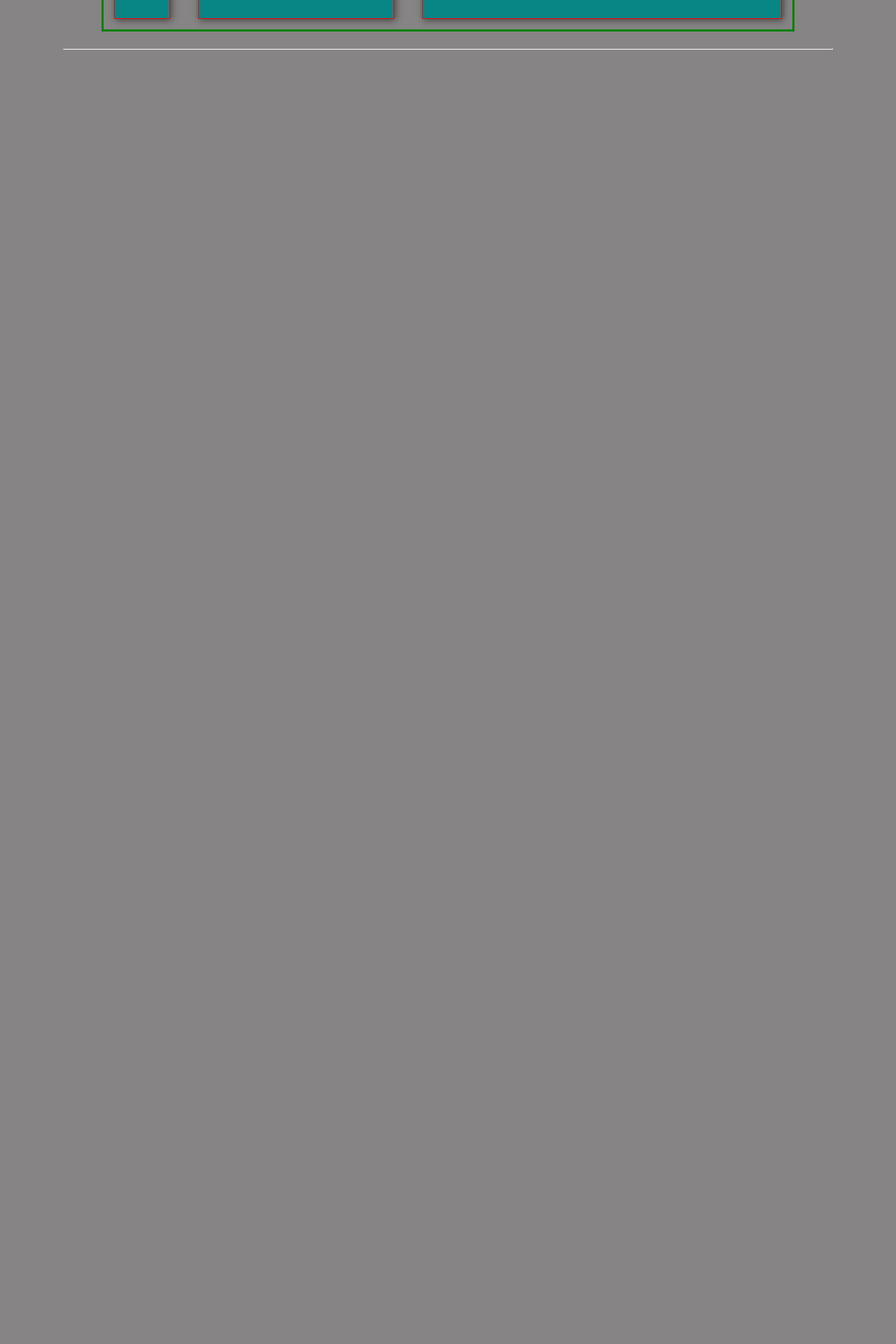
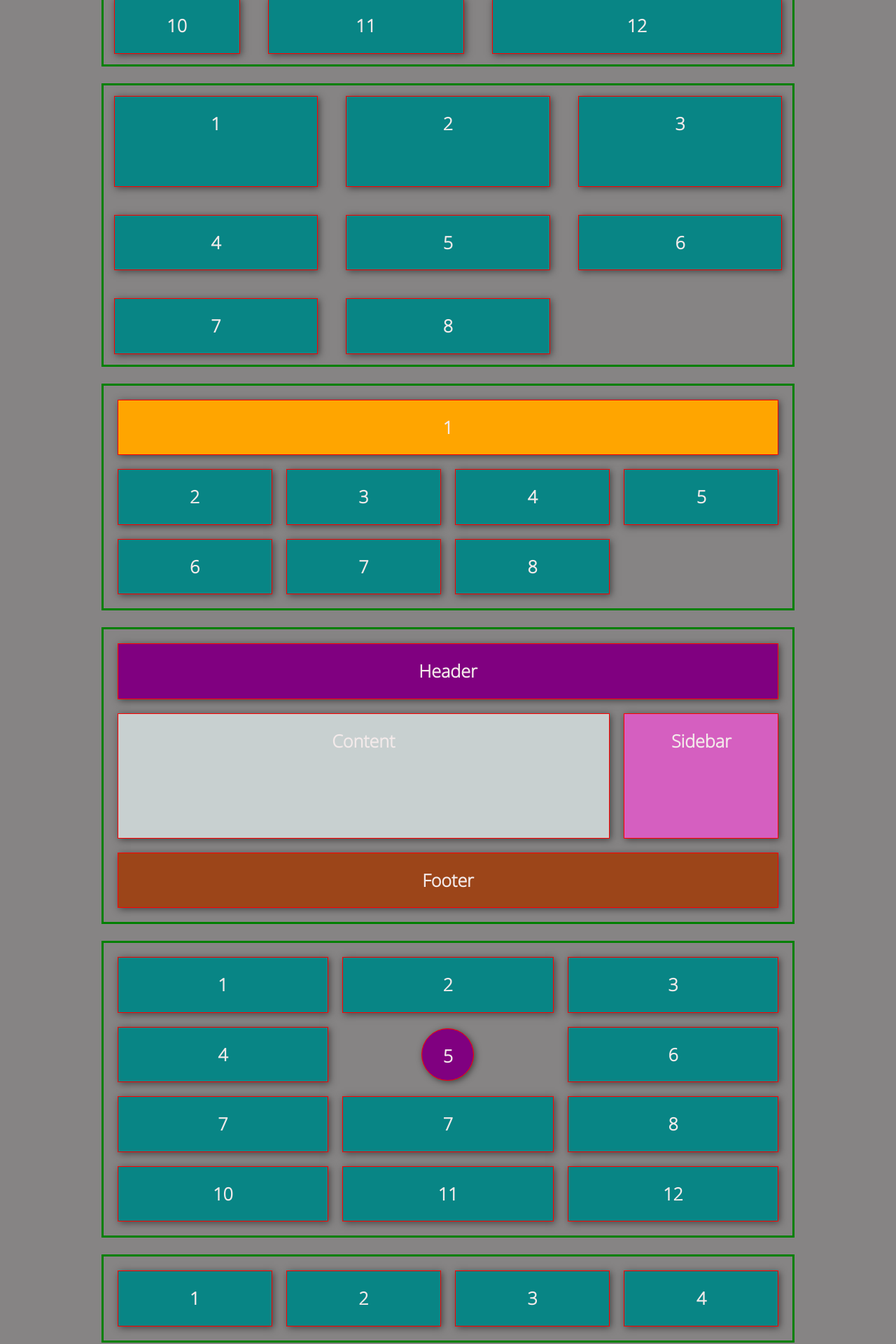
Before and after one commit to OscarRondon/Learning-CSS, a React (Vite) app: page / in a window 1280 px wide. Shown: the part 640-2560 px from the top of the page at 70% size. Before the commit the page ends 826 px from the top, so only its background shows below. Built offline with nearby package versions, Linux system fonts and the light colour scheme.

Commit message:
CSSGrid #2

```diff
--- a/src/Components/CSSGrid-1.module.css
+++ /dev/null
@@ -1,30 +0,0 @@
-
-.header p{
-    font-size: 50px;
-    text-align: center;
-    padding: 20px 0;
-}
-
-.container{
-    display: grid;
-    grid-template-columns: 100px 300px 1fr;
-    grid-template-rows: 150px 50px;
-    grid-gap: 20px;
-    width: 90%;
-    margin: auto;
-    border: solid green;
-    padding: 5px;
-    font-size: 25px;
-}
-
-
-.container > div{
-    font-family: OpenSans-Regula;
-    padding: 20px;
-    color: rgb(243, 234, 234);
-    background-color: rgb(8, 133, 133);
-    border: solid red 1px;
-    margin: 10px;
-    box-shadow: 2px 2px 10px rgb(0, 0, 0, 0.5);
-    text-align: center;
-}
--- a/src/Components/CSSGrid.jsx
+++ b/src/Components/CSSGrid.jsx
@@ -1,5 +1,4 @@
 import styles from './CSSGrid.module.css'
-import styles1 from './CSSGrid-1.module.css'
 
 export const CSSGrid = () => {
   return (
@@ -8,11 +7,11 @@ export const CSSGrid = () => {
       <div id='header' className={styles.header}>
         <p>CSS Grid</p>
       </div>
-      <div id='Container' className={[styles.container, styles1.container].join(' ')}>
+      <div id='Container' className={styles.container1}>
         <div>1</div>
         <div>2</div>
         <div>3</div>
-        <div>4</div>
+        <div>4 </div>
         <div>5</div>
         <div>6</div>
         <div>7</div>
@@ -23,6 +22,57 @@ export const CSSGrid = () => {
         <div>12</div>
       </div>
       <br />
+      <div id='Container2' className={styles.container2}>
+        <div>1</div>
+        <div>2</div>
+        <div>3</div>
+        <div>4 </div>
+        <div>5</div>
+        <div>6</div>
+        <div>7</div>
+        <div>8</div>
+      </div>
+      <br />
+      <div id='Container3' className={styles.container3}>
+        <div className={styles.item}>1</div>
+        <div>2</div>
+        <div>3</div>
+        <div>4 </div>
+        <div>5</div>
+        <div>6</div>
+        <div>7</div>
+        <div>8</div>
+      </div>
+      <br />
+      <div id='Container4' className={styles.container4}>
+        <div className={styles.header}>Header</div>
+        <div className={styles.contenido}>Content</div>
+        <div className={styles.sidebar}>Sidebar</div>
+        <div className={styles.footer}>Footer</div>
+      </div>
+      <br />
+      <div id='Container5' className={styles.container5}>
+        <div>1</div>
+        <div>2</div>
+        <div>3</div>
+        <div>4 </div>
+        <div className={styles.item}>5</div>
+        <div>6</div>
+        <div>7</div>
+        <div>7</div>
+        <div>8</div>
+        <div>10</div>
+        <div>11</div>
+        <div>12</div>
+      </div>
+      <br />
+      <div id='Container6' className={styles.container6}>
+        <div>1</div>
+        <div>2</div>
+        <div>3</div>
+        <div>4</div>
+      </div>
+      <br />
       <hr />
     </>
   )
--- a/src/Components/CSSGrid.module.css
+++ b/src/Components/CSSGrid.module.css
@@ -1,11 +1,10 @@
-
-.header p{
+.header p {
     font-size: 50px;
     text-align: center;
     padding: 20px 0;
 }
 
-.container{
+.container {
     width: 90%;
     margin: auto;
     border: solid green;
@@ -14,7 +13,7 @@
 }
 
 
-.container > div{
+.container>div {
     font-family: OpenSans-Regula;
     padding: 20px;
     color: rgb(243, 234, 234);
@@ -24,3 +23,208 @@
     box-shadow: 2px 2px 10px rgb(0, 0, 0, 0.5);
     text-align: center;
 }
+
+.container1 {
+    display: grid;
+    grid-template-columns: 200px 300px 1fr;
+    grid-template-rows: minmax(150px, auto) minmax(75px, auto);
+    grid-gap: 20px;
+    width: 90%;
+    margin: auto;
+    border: solid green;
+    padding: 5px;
+    font-size: 25px;
+
+}
+
+.container1>div {
+    font-weight: 900;
+    padding: 20px;
+    color: rgb(243, 234, 234);
+    background-color: rgb(8, 133, 133);
+    border: solid red 1px;
+    margin: 10px;
+    box-shadow: 2px 2px 10px rgb(0, 0, 0, 0.5);
+    text-align: center;
+}
+
+.container2 {
+    display: grid;
+    grid-template-columns: repeat(3, 1fr);
+    grid-template-rows: minmax(150px, auto) minmax(75px, auto);
+    grid-gap: 20px;
+    width: 90%;
+    margin: auto;
+    border: solid green;
+    padding: 5px;
+    font-size: 25px;
+}
+
+.container2>div {
+    font-weight: 900;
+    padding: 20px;
+    color: rgb(243, 234, 234);
+    background-color: rgb(8, 133, 133);
+    border: solid red 1px;
+    margin: 10px;
+    box-shadow: 2px 2px 10px rgb(0, 0, 0, 0.5);
+    text-align: center;
+}
+
+.container3 {
+    display: grid;
+    gap: 20px;
+    grid-template-columns: repeat(4, 1fr);
+    grid-template-rows: repeat(3, 1fr);
+    width: 90%;
+    border: solid green;
+    font-size: 25px;
+    margin: auto;
+    padding: 20px;
+}
+
+.container3>div {
+    font-weight: 900;
+    padding: 20px;
+    color: rgb(243, 234, 234);
+    background-color: rgb(8, 133, 133);
+    border: solid red 1px;
+    box-shadow: 2px 2px 10px rgb(0, 0, 0, 0.5);
+    text-align: center;
+}
+
+.container3 .item {
+    background-color: orange;
+    /*
+    grid-column-start: 1;
+    grid-column-end: -1;
+    grid-row-start: 1;
+    grid-row-end: 2;
+    */
+
+    grid-column: 1/-1;
+    grid-row: 1/2;
+
+    /*
+    grid-area: 1/1/-1/2;
+    */
+
+    /*
+    grid-column: 1/span 3;
+    grid-row: 1/ span 2;
+    */
+}
+
+.container4 {
+    display: grid;
+    gap: 20px;
+    grid-template-columns: repeat(4, 1fr);
+    grid-template-rows: repeat(4, 1fr);
+    grid-template-areas: "header header header header"
+        "contenido contenido contenido sidebar"
+        "contenido contenido contenido sidebar"
+        "footer footer footer footer"
+    ;
+    width: 90%;
+    border: solid green;
+    font-size: 25px;
+    margin: auto;
+    padding: 20px;
+}
+
+.container4>div {
+    font-weight: 900;
+    padding: 20px;
+    color: rgb(243, 234, 234);
+    background-color: rgb(8, 133, 133);
+    border: solid red 1px;
+    box-shadow: 2px 2px 10px rgb(0, 0, 0, 0.5);
+    text-align: center;
+}
+
+.container4 .header {
+    background-color: purple;
+    grid-area: header;
+}
+
+.container4 .contenido {
+    background-color: rgb(200, 208, 208);
+    grid-area: contenido;
+}
+
+.container4 .sidebar {
+    background-color: #d55fc0;
+    grid-area: sidebar;
+}
+
+.container4 .footer {
+    background-color: #9c4519;
+    grid-area: footer;
+}
+
+
+.container5 {
+    display: grid;
+    gap: 20px;
+    grid-template-columns: repeat(3, 1fr);
+    grid-template-rows: repeat(4, 1fr);
+
+    /* horizontal aligment
+    justify-items: center;
+
+    /* vertical aligment
+    align-items: center;
+    */
+
+    width: 90%;
+    border: solid green;
+    font-size: 25px;
+    margin: auto;
+    padding: 20px;
+}
+
+.container5>div {
+    font-weight: 900;
+    padding: 20px;
+    color: rgb(243, 234, 234);
+    background-color: rgb(8, 133, 133);
+    border: solid red 1px;
+    box-shadow: 2px 2px 10px rgb(0, 0, 0, 0.5);
+    text-align: center;
+}
+
+.container5 .item {
+    background-color: purple;
+    width: 75px;
+    height: 75px;
+    -webkit-border-radius: 50%;
+    -moz-border-radius: 50%;
+    -ms-border-radius: 50%;
+    -o-border-radius: 50%;
+    border-radius: 50%;
+    /* horizontal aligment */
+    justify-self: center;
+    /* vertical aligment */
+    align-self: center;
+}
+
+.container6 {
+    display: grid;
+    gap: 20px;
+    grid-template-columns: repeat(auto-fit, minmax(100px, 1fr));
+    width: 90%;
+    border: solid green;
+    font-size: 25px;
+    margin: auto;
+    padding: 20px;
+}
+
+.container6>div {
+    font-weight: 900;
+    padding: 20px;
+    color: rgb(243, 234, 234);
+    background-color: rgb(8, 133, 133);
+    border: solid red 1px;
+    box-shadow: 2px 2px 10px rgb(0, 0, 0, 0.5);
+    text-align: center;
+}
```
